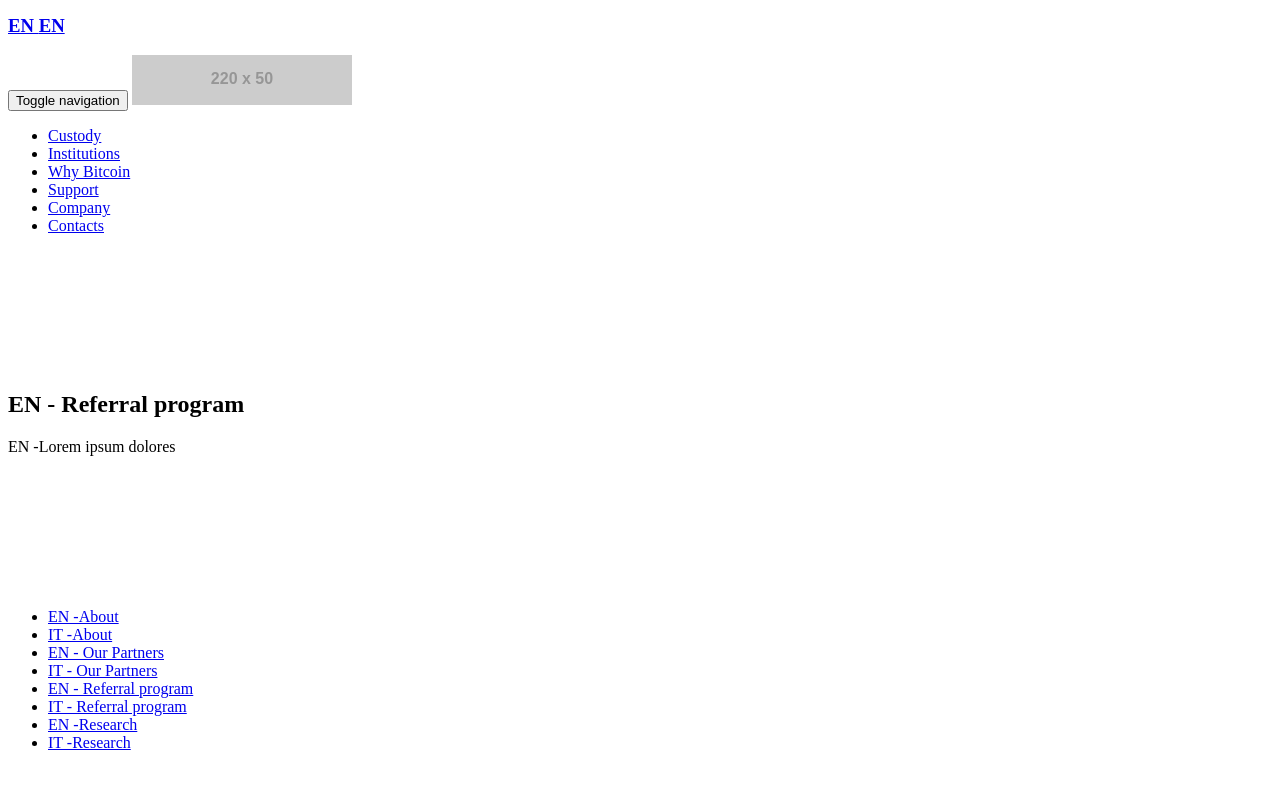
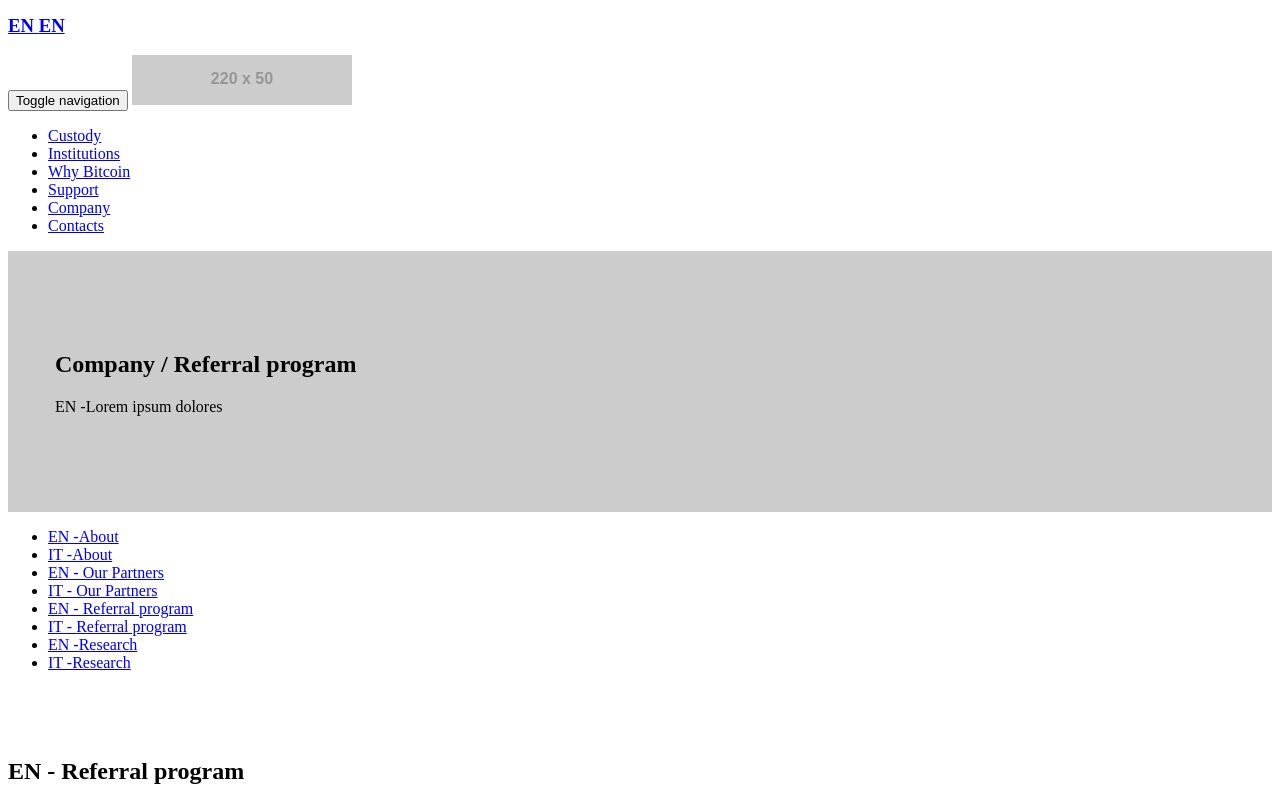
Before and after one commit to checksig-custody/multilangsite, a Jekyll site: the page built from content/en/company/referral-program.md, in a window 1280 px wide and 900 px high, cut to the strip 112-900 px from the top of the window. Built offline with Jekyll 4.4.1, drawn with Linux system fonts in a browser that asks for light colours.

Commit message:
12072020

```diff
--- a/_layouts/company_child.html
+++ b/_layouts/company_child.html
@@ -9,21 +9,23 @@
 	<!-- Begin #title-section -->
 	<section id="title-section" class="section-global-wrapper">
 		<div class="container-fluid-kamn">
-			<div class="row">
+			<div class="row" style="background:#ccc;">
 				<div class="it-hero-wrapper it-dark it-overlay">
 					<!-- - img-->
 					<div class="img-responsive-wrapper" style="">
 						<div class="img-responsive">
 							<div class="it-hero-text-wrapper bg-dark"
-								style="padding:120px 0px;  margin:0px auto;">
-								<h1 class="no_toc">{{ page.title }}</h1>
+								style="padding:80px 0px; max-width:1170px; margin:0px auto;">
+								<h1 class="no_toc">{{ page.header }}</h1>
 								<p class="d-none d-lg-block">{{ page.subdesc }}</p>
 							</div>
 						</div>
 					</div>
 				</div>
 			</div>
+			<div class="row">
 			{% include company/nav_company.html %}
+			</div>
 		</div>
 	</section>
 	<!-- institutions -->
@@ -89,14 +91,14 @@
 		</div>
 	</section>
 {% endif %}
-{% if page.uid == 'about' or page.uid == 'referral-program' %}
+{% if page.uid == 'referral-program' %}
  <section id="referral" class="referral">
     <div class="container">
 			{% include company/referral.html %}
     </div>
 </section>
 {% endif %}
-{% if page.uid == 'about' or page.uid == 'our-partners' %}
+{% if page.uid == 'our-partners' %}
  <section id="partners" class="partners">
     <div class="container">
 			{% include company/partners.html %}
```
